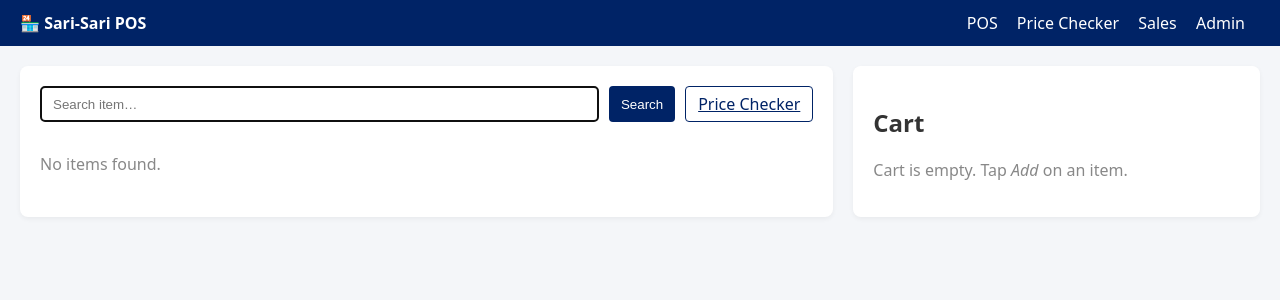
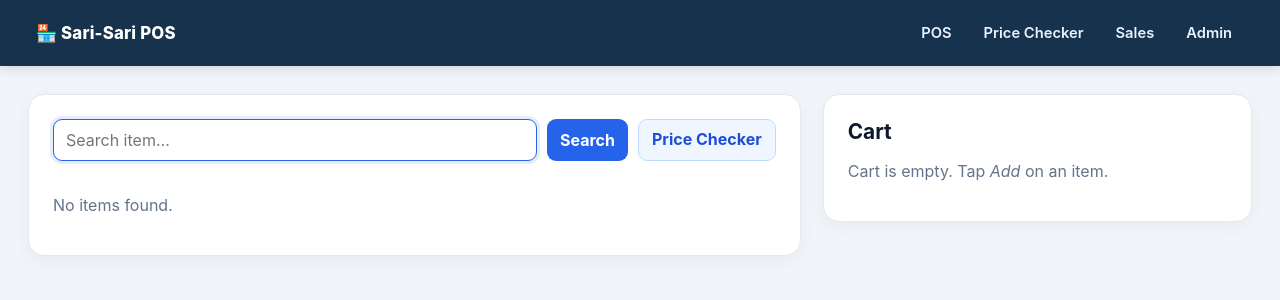
Before and after one commit to yusonlucille-sys/sari_pos, a Django app: page / in a window 1280 px wide. Shown: the top 300 px of the page. Run offline with Django 5.2, Linux system fonts and the light colour scheme; data that the repository does not hold is empty.

Commit message:
Refresh responsive POS template styling

```diff
--- a/sari_pos/templates/store/base.html
+++ b/sari_pos/templates/store/base.html
@@ -1,154 +1,70 @@
-<!DOCTYPE html>
+<!doctype html>
 <html lang="en">
 <head>
-    <meta charset="UTF-8">
+  <meta charset="utf-8">
+  <meta name="viewport" content="width=device-width, initial-scale=1">
   <title>{% block title %}Sari-Sari POS{% endblock %}</title>
   <style>
-        body {
-            font-family: system-ui, -apple-system, sans-serif;
-            background-color: #f4f6f9;
-            color: #333;
-            margin: 0;
-            padding: 0;
-        }
-        nav {
-            background: #002366;
-            color: #fff;
-            padding: 12px 20px;
-            display: flex;
-            justify-content: space-between;
-            align-items: center;
-        }
-        nav a {
-            color: #fff;
-            text-decoration: none;
-            margin-right: 15px;
-            font-weight: 500;
-        }
-        nav a:hover {
-            text-decoration: underline;
-        }
-        .pos-layout {
-            display: grid;
-            grid-template-columns: 2fr 1fr;
-            gap: 20px;
-            padding: 20px;
-            max-width: 1400px;
-            margin: 0 auto;
-        }
-        .products-panel, .cart-panel, .checker, .receipt {
-            background: #fff;
-            padding: 20px;
-            border-radius: 8px;
-            box-shadow: 0 2px 5px rgba(0,0,0,0.05);
-        }
-        .grid {
-            display: grid;
-            grid-template-columns: repeat(auto-fill, minmax(160px, 1fr));
-            gap: 15px;
-            margin-top: 15px;
-        }
-        .card {
-            border: 1px solid #e1e4e8;
-            border-radius: 6px;
-            padding: 12px;
-            text-align: center;
-            background: #fff;
-        }
-        .card h3 {
-            font-size: 16px;
-            margin: 0 0 8px 0;
-        }
-        .price {
-            font-weight: bold;
-            color: #002366;
-            margin-bottom: 4px;
-        }
-        .stock {
-            font-size: 12px;
-            color: #666;
-            margin-bottom: 10px;
-        }
-        .btn {
-            background: #002366;
-            color: white;
-            border: none;
-            padding: 6px 12px;
-            border-radius: 4px;
-            cursor: pointer;
-        }
-        .btn.primary { background: #002366; }
-        .btn.ghost { background: transparent; color: #002366; border: 1px solid #002366; }
-        .btn.danger { background: #c0392b; color: #fff; padding: 2px 6px; }
-        .btn.wide { width: 100%; padding: 10px; margin-top: 10px; }
-        .btn:disabled { background: #ccc; cursor: not-allowed; }
-        .search-bar {
-            display: flex;
-            gap: 10px;
-        }
-        .search-bar input {
-            flex: 1;
-            padding: 8px 12px;
-            border: 1px solid #ccc;
-            border-radius: 4px;
-        }
-        .cart-table {
-            width: 100%;
-            border-collapse: collapse;
-            margin-bottom: 15px;
-        }
-        .cart-table td {
-            padding: 8px 4px;
-            border-bottom: 1px solid #f0f0f0;
-        }
-        .qty {
-            width: 50px;
-            padding: 4px;
-            text-align: center;
-        }
-        .total-row {
-            font-size: 18px;
-            font-weight: bold;
-            display: flex;
-            justify-content: space-between;
-            margin: 15px 0;
-        }
-        .change-row {
-            margin: 10px 0;
-            font-size: 15px;
-        }
-        .muted { color: #888; }
-        table.simple {
-            width: 100%;
-            border-collapse: collapse;
-            background: #fff;
-            margin-top: 10px;
-        }
-        table.simple th, table.simple td {
-            padding: 10px;
-            border-bottom: 1px solid #eee;
-            text-align: left;
-        }
-        .checker, .receipt {
-            max-width: 600px;
-            margin: 30px auto;
-        }
+    * { box-sizing: border-box; }
+    :root { --navy:#17324d; --blue:#2563eb; --ink:#172033; --muted:#64748b; --bg:#f1f5f9; --border:#e2e8f0; --white:#fff; }
+    body { margin:0; font-family: Inter, ui-sans-serif, system-ui, -apple-system, BlinkMacSystemFont, "Segoe UI", sans-serif; background:var(--bg); color:var(--ink); }
+    nav { background:var(--navy); color:white; padding:15px clamp(16px,4vw,36px); display:flex; flex-wrap:wrap; gap:12px; justify-content:space-between; align-items:center; box-shadow:0 2px 12px rgba(15,23,42,.15); }
+    nav .brand { font-size:1.05rem; font-weight:800; letter-spacing:.2px; color:white; text-decoration:none; }
+    nav .nav-links { display:flex; gap:8px; flex-wrap:wrap; }
+    nav a.nav-link { text-decoration:none; color:#eaf2ff; padding:9px 12px; border-radius:9px; font-size:.92rem; font-weight:600; }
+    nav a.nav-link:hover, nav a.nav-link.active { background:rgba(255,255,255,.13); color:white; }
+    main { width:min(1440px,100%); margin:0 auto; padding:clamp(14px,3vw,28px); }
+    .pos-layout { display:grid; grid-template-columns:minmax(0,1.8fr) minmax(290px,1fr); gap:22px; align-items:start; }
+    .products-panel,.cart-panel,.checker,.receipt { background:white; padding:clamp(16px,2vw,24px); border:1px solid var(--border); border-radius:16px; box-shadow:0 5px 18px rgba(15,23,42,.045); }
+    .cart-panel { position:sticky; top:16px; }
+    h1,h2 { margin-top:0; color:#0f172a; }
+    h1 { font-size:1.55rem; } h2 { font-size:1.3rem; }
+    .grid { display:grid; grid-template-columns:repeat(auto-fill,minmax(150px,1fr)); gap:14px; margin-top:18px; }
+    .card { border:1px solid var(--border); border-radius:12px; padding:15px; background:#fff; text-align:left; transition:box-shadow .15s,transform .15s; }
+    .card:hover { box-shadow:0 6px 18px rgba(15,23,42,.08); transform:translateY(-1px); }
+    .card h3 { font-size:1rem; margin:0 0 9px; }
+    .price,.big-price { color:var(--blue); font-weight:800; font-size:1.08rem; }
+    .stock { color:var(--muted); font-size:.83rem; margin:6px 0 12px; }
+    .btn,button { border:0; border-radius:9px; padding:9px 13px; font:inherit; font-weight:650; background:var(--blue); color:white; cursor:pointer; }
+    .btn:hover,button:hover { filter:brightness(.94); }
+    .btn:disabled,button:disabled { background:#cbd5e1; cursor:not-allowed; }
+    .btn.ghost { background:#eff6ff; color:#1d4ed8; border:1px solid #bfdbfe; text-decoration:none; }
+    .btn.danger { background:#dc2626; padding:4px 9px; }
+    .btn.wide { width:100%; margin-top:10px; padding:11px; }
+    .search-bar { display:flex; flex-wrap:wrap; gap:10px; }
+    .search-bar input { flex:1; min-width:150px; padding:10px 12px; border:1px solid #cbd5e1; border-radius:9px; font:inherit; outline:none; }
+    input:focus { border-color:var(--blue); box-shadow:0 0 0 3px rgba(37,99,235,.12); }
+    .cart-table { width:100%; border-collapse:collapse; margin:12px 0 16px; }
+    .cart-table td { padding:9px 4px; border-bottom:1px solid #edf2f7; vertical-align:middle; }
+    .qty { width:60px; padding:6px; border:1px solid var(--border); border-radius:7px; }
+    .total-row { display:flex; justify-content:space-between; align-items:center; font-size:1.1rem; margin:16px 0; }
+    .change-row { margin:12px 0; color:var(--muted); }
+    .muted { color:var(--muted); }
+    table.simple { width:100%; border-collapse:collapse; background:white; margin-top:12px; overflow-x:auto; }
+    table.simple th,table.simple td { padding:11px; border-bottom:1px solid var(--border); text-align:left; }
+    .checker,.receipt { max-width:700px; margin:18px auto; }
+    .result-card { display:flex; justify-content:space-between; gap:12px; padding:14px; background:#f8fafc; border:1px solid var(--border); border-radius:10px; margin-top:10px; }
+    .messages { list-style:none; padding:0; }
+    .messages li { padding:12px; border-radius:10px; background:#fff7ed; border:1px solid #fed7aa; margin:8px 0; }
+    label { display:block; margin-bottom:6px; font-weight:600; }
+    @media(max-width:850px) { .pos-layout { grid-template-columns:1fr; } .cart-panel { position:static; } }
+    @media(max-width:480px) { nav { align-items:flex-start; } nav .nav-links { width:100%; } nav a.nav-link { padding:8px; } .grid { grid-template-columns:repeat(2,minmax(0,1fr)); } }
   </style>
 </head>
 <body>
   <nav>
-        <div>
-            <a href="{% url 'pos' %}">🏪 <strong>Sari-Sari POS</strong></a>
-        </div>
-        <div>
-            <a href="{% url 'pos' %}">POS</a>
-            <a href="{% url 'price_checker' %}">Price Checker</a>
-            <a href="{% url 'sales_list' %}">Sales</a>
-            <a href="/admin/">Admin</a>
+    <a class="brand" href="{% url 'pos' %}">🏪 Sari-Sari POS</a>
+    <div class="nav-links">
+      <a class="nav-link" href="{% url 'pos' %}">POS</a>
+      <a class="nav-link" href="{% url 'price_checker' %}">Price Checker</a>
+      <a class="nav-link" href="{% url 'sales_list' %}">Sales</a>
+      <a class="nav-link" href="/admin/">Admin</a>
     </div>
   </nav>
-
   <main>
+    {% if messages %}
+      <ul class="messages">{% for message in messages %}<li>{{ message }}</li>{% endfor %}</ul>
+    {% endif %}
     {% block content %}{% endblock %}
   </main>
 </body>
```
Lines whose indentation alone changed are shown as unchanged.
